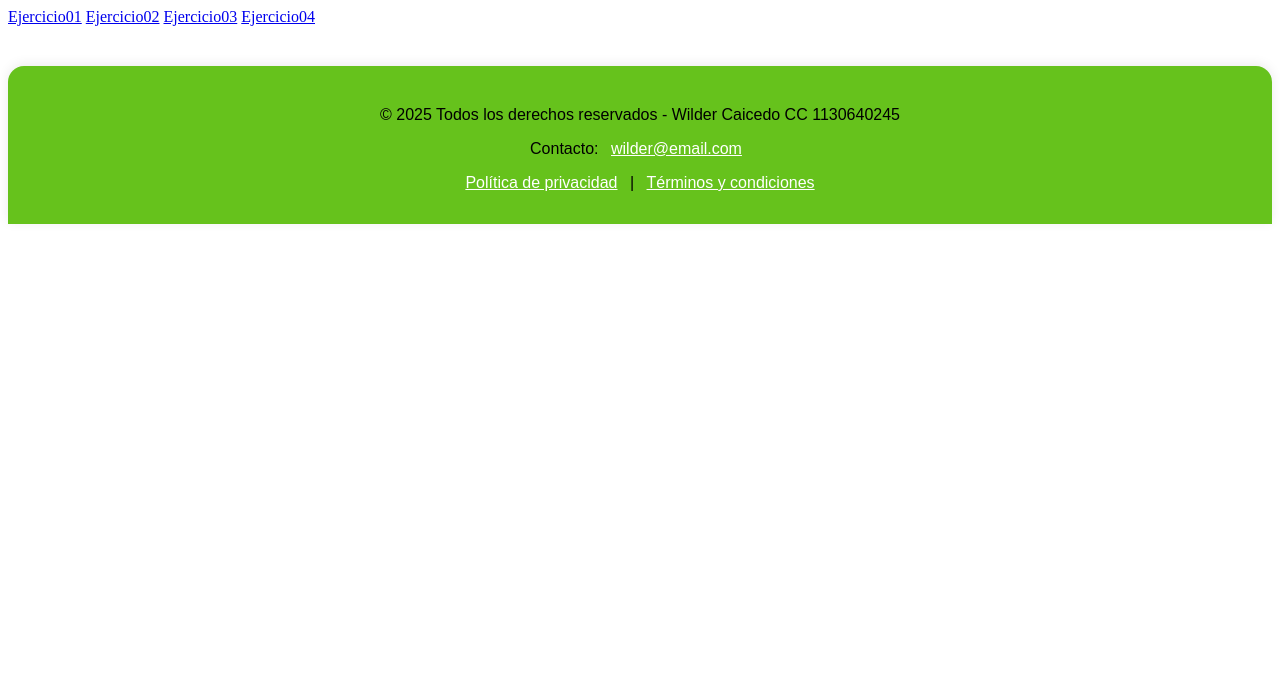
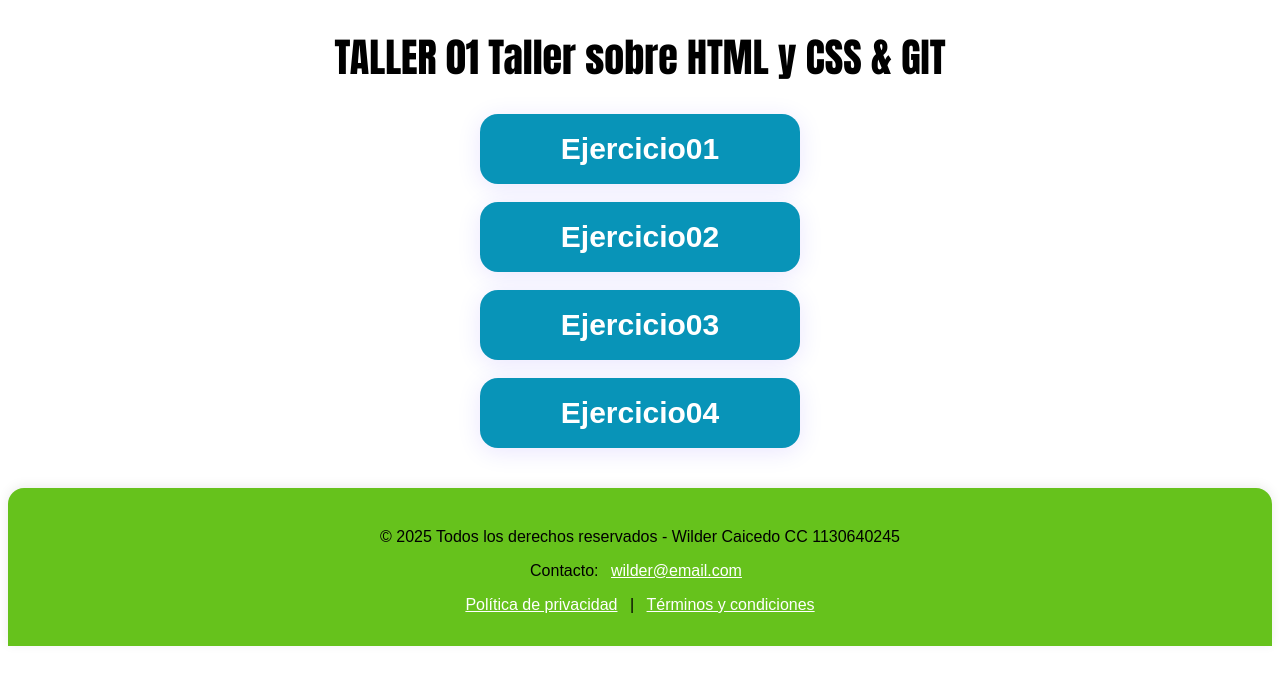
Before and after one commit to WilderKart/F152T01, a plain HTML site: page index.html in a window 1280 px wide. Drawn offline with Linux system fonts and the light colour scheme.

Commit message:
Tercer commit

```diff
--- a/PRACTICA/CSS/styles.css
+++ b/PRACTICA/CSS/styles.css
@@ -24,3 +24,36 @@ footer a:hover {
     padding: 2px 6px;
     text-decoration: none;
 }
+
+    div {
+    background-color: rgb(8, 148, 184);
+    border-radius: 18px;
+    box-shadow: 0 4px 24px rgba(47,0,255,0.10);
+    margin: 18px auto;
+    padding: 18px 0;
+    width: 320px;
+    max-width: 90vw;
+    display: flex;
+    justify-content: center;
+    align-items: center;
+    transition: transform 0.2s, box-shadow 0.3s;
+    font-family: 'poppins', sans-serif;
+    font-weight: bold;
+    font-size: 30px;
+}
+
+div:hover {
+    transform: translateY(-4px) scale(1.03);
+    box-shadow: 0 8px 32px rgba(0,255,115,0.18);
+}
+div a {
+text-decoration:none ;
+color: #fff;
+
+
+}
+h1 {
+    text-align: center;
+    font-size: 40px;
+    font-family: Impact, Haettenschweiler, 'Arial Narrow Bold', sans-serif;
+}
--- a/index.html
+++ b/index.html
@@ -8,10 +8,15 @@
 </head>
 <body>
 
-    <a href="./PRACTICA/HTML/Ejercicio01.html">Ejercicio01</a>
-    <a href="./PRACTICA/HTML/Ejercicio02.html">Ejercicio02</a>
-    <a href="./PRACTICA/HTML/Ejercicio03.html">Ejercicio03</a>
-    <a href="./PRACTICA/HTML/Ejercicio04.html">Ejercicio04</a>
+    <h1>TALLER 01
+Taller sobre HTML y CSS & GIT</h1>
+    <div><a href="./PRACTICA/HTML/Ejercicio01.html">Ejercicio01</a></div>
+
+    <div><a href="./PRACTICA/HTML/Ejercicio02.html">Ejercicio02</a></div>
+
+    <div><a href="./PRACTICA/HTML/Ejercicio03.html">Ejercicio03</a></div>
+
+    <div><a href="./PRACTICA/HTML/Ejercicio04.html">Ejercicio04</a></div>
 
     <footer>
     <p>© 2025 Todos los derechos reservados - Wilder Caicedo CC 1130640245</p>
```
